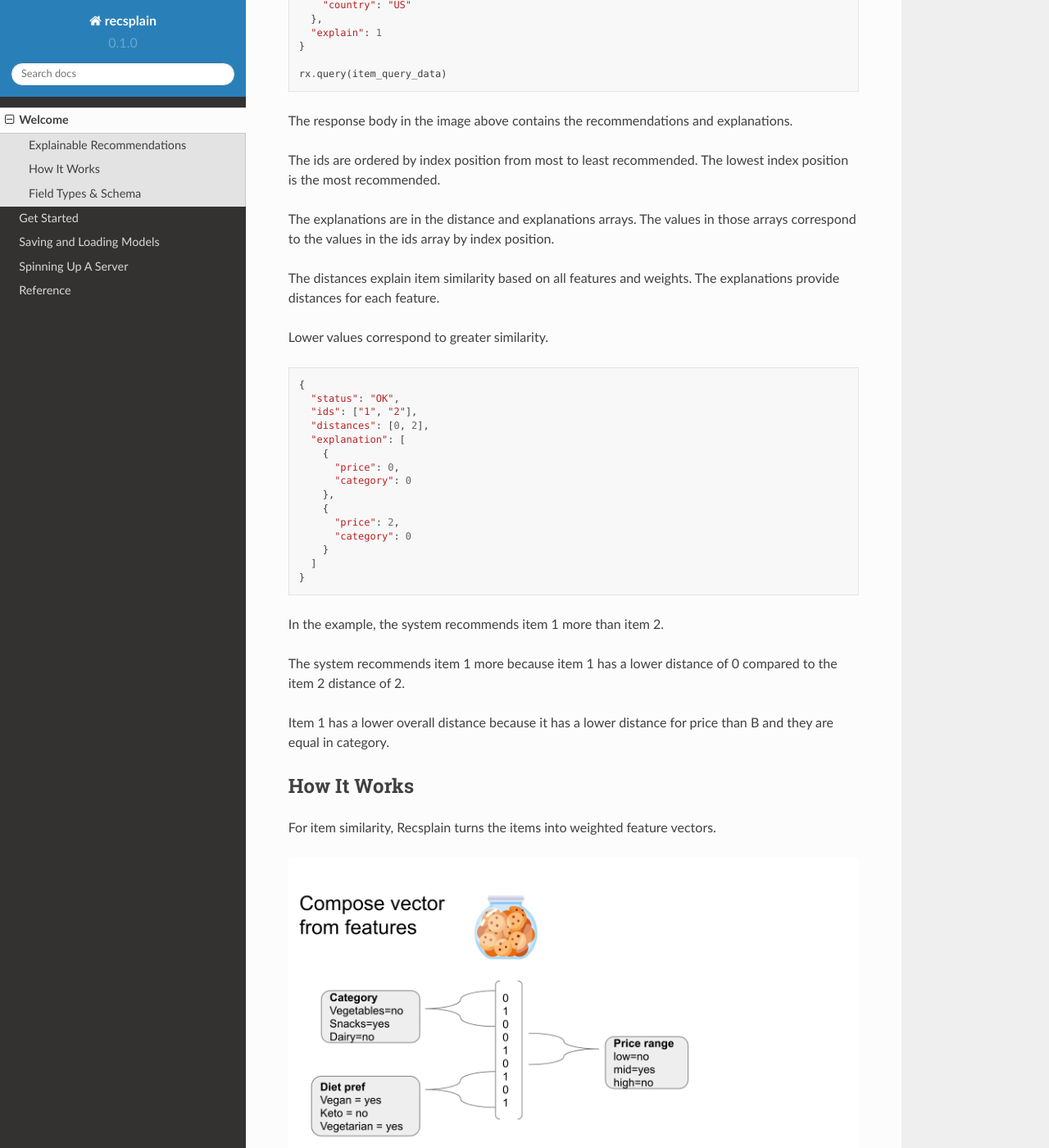
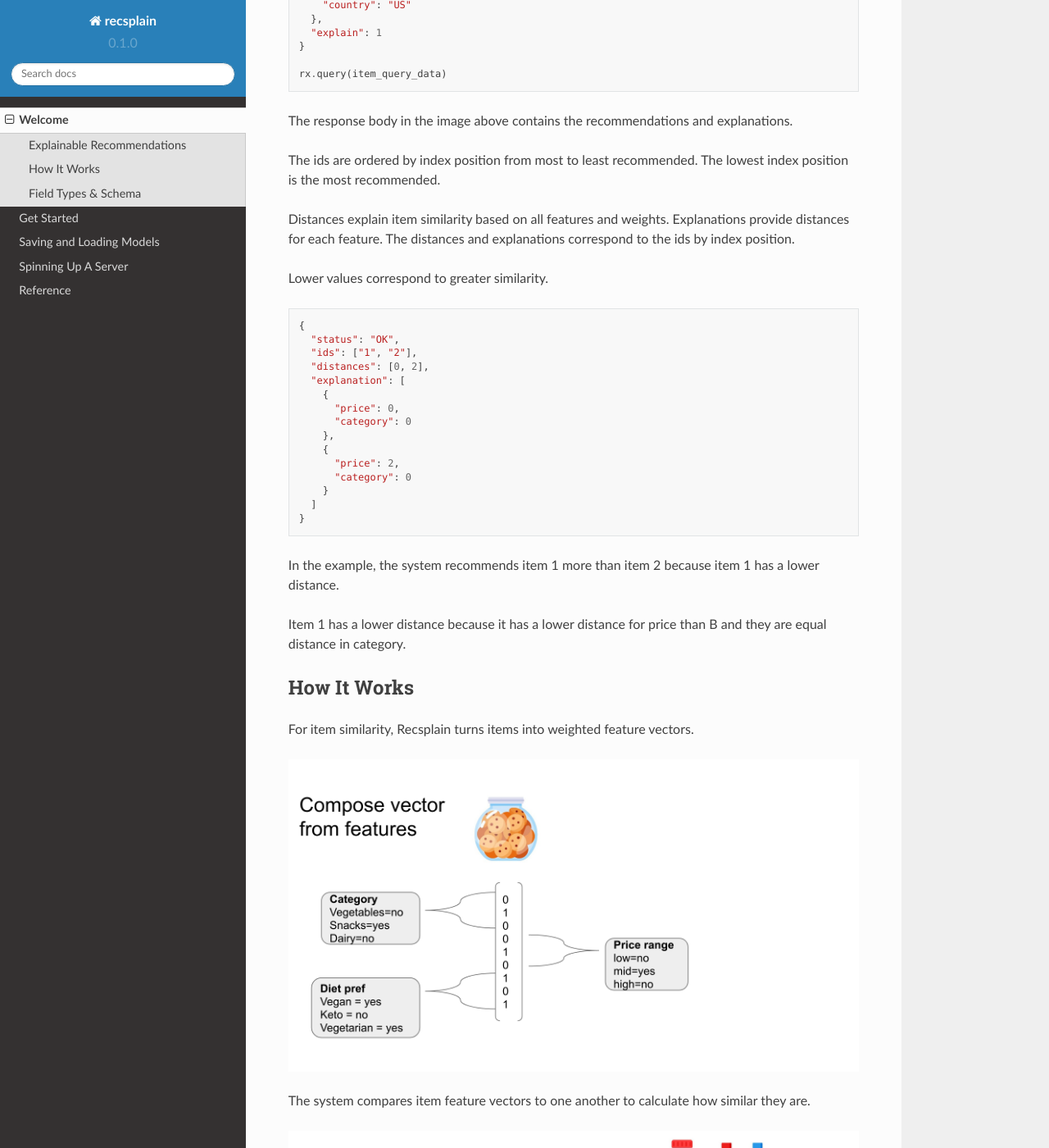
Before and after one commit to argmaxml/recsplain, a Sphinx documentation site: the page built from docs/source/index.rst, in a window 1280 px wide and 1400 px high, scrolled down 1130 px. Shown: the whole window at 82% size. Built offline with Sphinx 7.4.7 and the Read the Docs theme 2.0.0, drawn with Linux system fonts in a browser that asks for light colours; some of the changed text lies outside the part shown.

```diff
--- a/docs/source/index.rst
+++ b/docs/source/index.rst
@@ -30,33 +30,29 @@ The response body in the image above contains the recommendations and explanatio
 
 The ids are ordered by index position from most to least recommended. The lowest index position is the most recommended.
 
-The explanations are in the distance and explanations arrays. The values in those arrays correspond to the values in the ids array by index position.
-
-The distances explain item similarity based on all features and weights. The explanations provide distances for each feature.
+Distances explain item similarity based on all features and weights. Explanations provide distances for each feature. The distances and explanations correspond to the ids by index position.
 
 Lower values correspond to greater similarity.
 
 .. literalinclude:: item_query_response_2.py
   :language: python
 
-In the example, the system recommends item 1 more than item 2.
+In the example, the system recommends item 1 more than item 2 because item 1 has a lower distance.
 
-The system recommends item 1 more because item 1 has a lower distance of 0 compared to the item 2 distance of 2.
-
-Item 1 has a lower overall distance because it has a lower distance for price than B and they are equal in category.
+Item 1 has a lower distance because it has a lower distance for price than B and they are equal distance in category.
 
 How It Works
 ---------------------------------------------------------
 
-For item similarity, Recsplain turns the items into weighted feature vectors.
+For item similarity, Recsplain turns items into weighted feature vectors.
 
 .. image:: images/diagram-1.png
 
-The system compares the item feature vectors to one another to calculate how similar they are.
+The system compares item feature vectors to one another to calculate how similar they are.
 
 .. image:: images/diagram-4.png
 
-For user preferences, Recsplain turns the user into an item feature vector based on the user's previous history with the items.
+For user preferences, Recsplain turns a user into an item feature vector based on the user's previous history with the items.
 
 .. image:: images/diagram-2.png
 
```
Also changed, not shown: docs/source/spinning-up.rst (+32 -0 lines), docs/source/images/api-reference.png (added).
